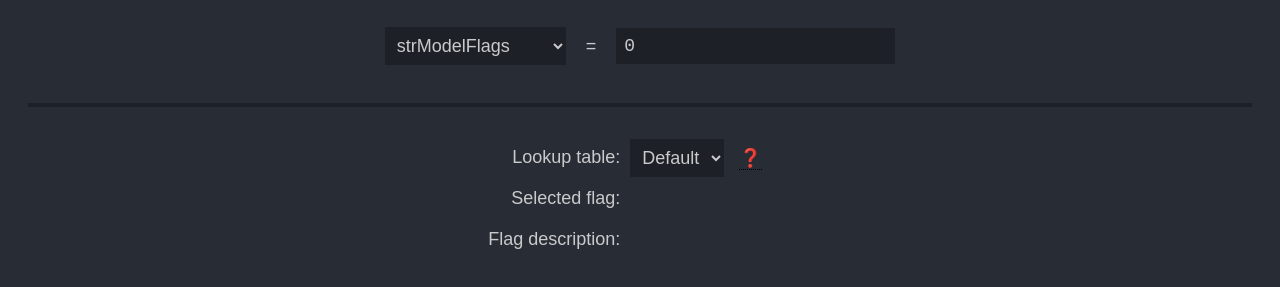
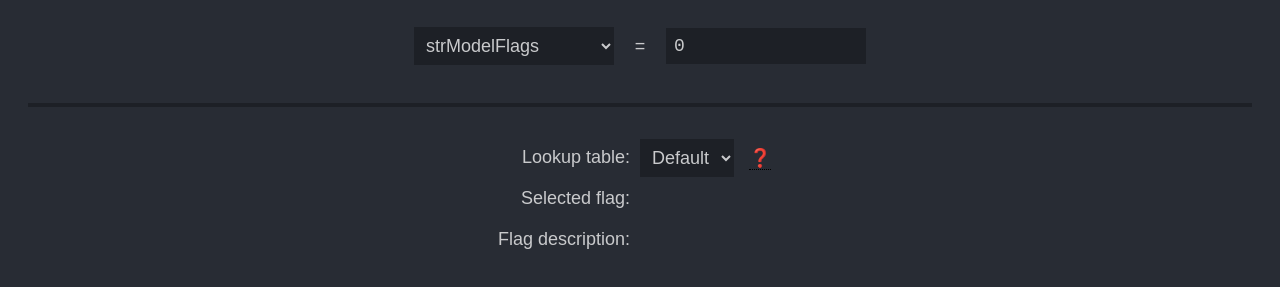
Before and after one commit to adam10603/GTA5VehicleFlagTool, a plain HTML site: page index.html in a window 1280 px wide. Shown: the part 75-362 px from the top of the page. Drawn offline with nearby package versions, Linux system fonts and the light colour scheme; no server answers.

Commit message:
CSS updates

```diff
--- a/css.css
+++ b/css.css
@@ -7,6 +7,7 @@
     --error-bg: #500000;
     --selected-flag-bg: #034870;
     --selected-flag-text: white;
+    --inputs-width: 220px;
 }
 
 * {
@@ -91,8 +92,31 @@ input {
 }
 
 #inputs_table {
-    margin-left: auto;
-    margin-right: auto;
+    width: 100%;
+}
+
+#inputs_table tr {
+    display: flex;
+    align-items: center;
+    justify-content: center;
+}
+
+#inputs_table tr td {
+    text-align: center;
+}
+
+#inputs_table tr td:nth-child(1) {
+    max-width: var(--inputs-width);
+    width: 100%;
+}
+
+#inputs_table tr td:nth-child(2) {
+    width: 32px;
+}
+
+#inputs_table tr td:nth-child(3) {
+    max-width: var(--inputs-width);
+    width: 100%;
 }
 
 #inputs_table td, #flag_description_table td {
@@ -101,7 +125,6 @@ input {
 
 #inputs_table input {
     padding: 8px;
-    margin-right: 32px;
     width: 100%;
 }
 
@@ -168,7 +191,7 @@ input {
 }
 
 #flag_description_table tr td:nth-child(1) {
-    width: 49%;
+    width: 50%; /* 49? */
     text-align: right;
 }
 
@@ -178,6 +201,8 @@ input {
 
 #flagtable {
     margin-right: 10px;
+    width: auto;
+    max-width: 70%
 }
 
 /* Tooltip stuff */
```
